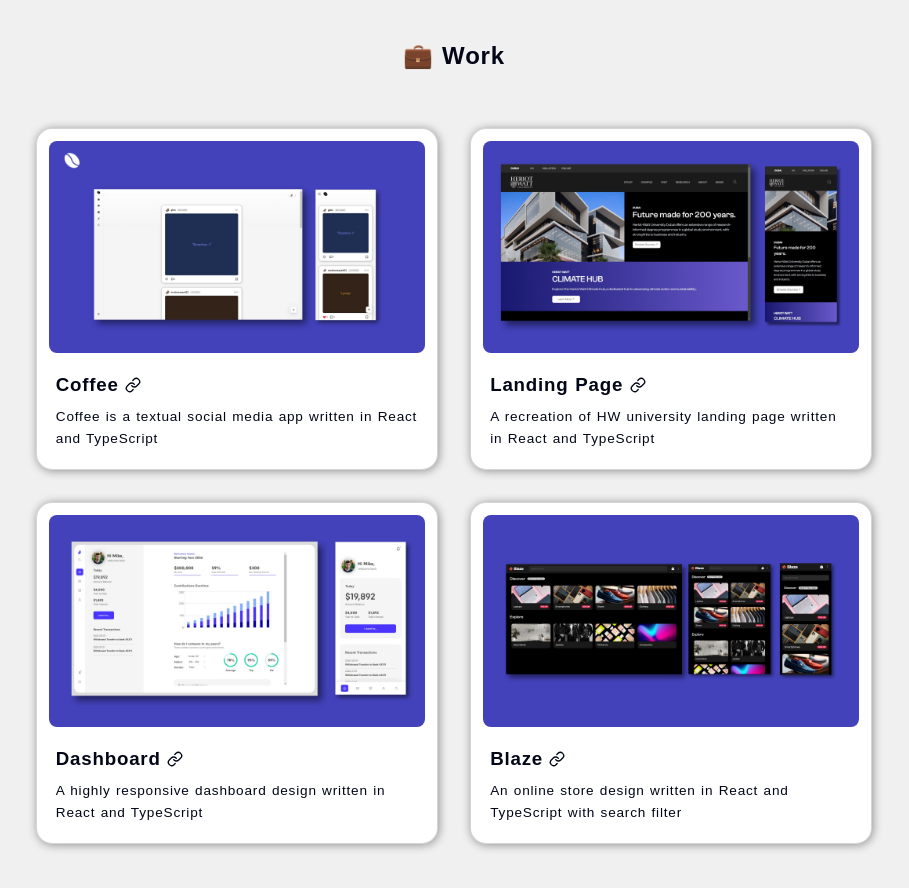
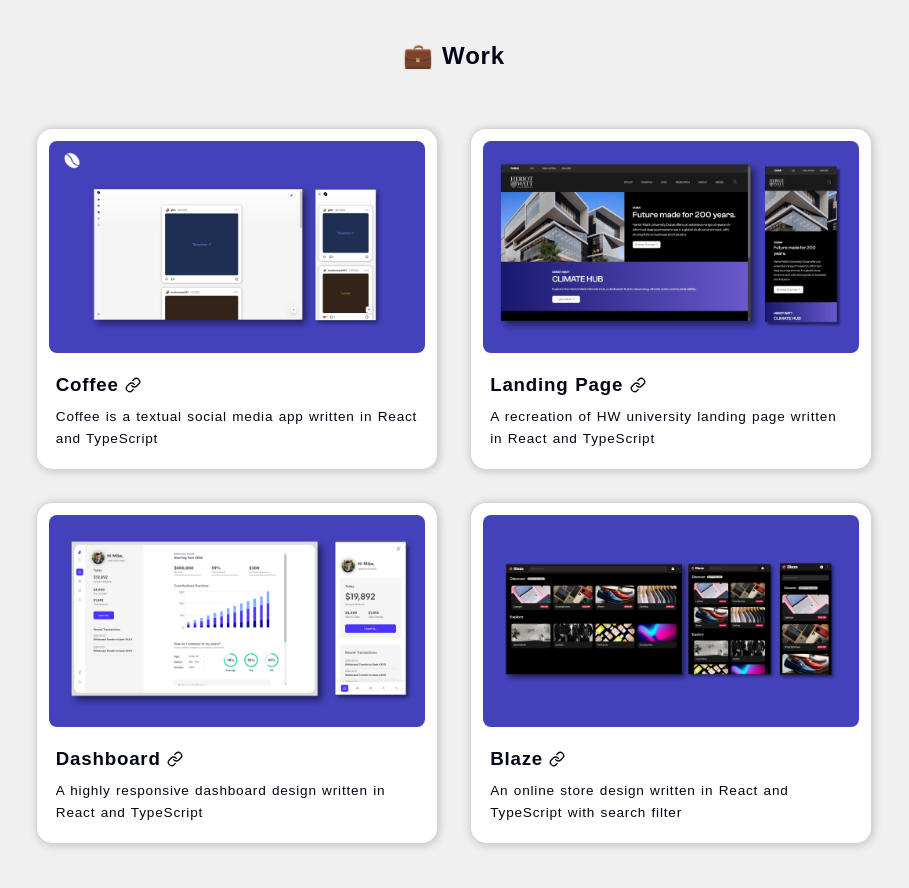
Before and after one commit to Gblnn/portfolio, a React (Vite) app: page / in a window 1280 px wide. Shown: the part 880-1768 px from the top of the page, without its empty margins (186-1095 px from the left). Built offline with nearby package versions, Linux system fonts and the light colour scheme; a web font is replaced by a local one.

Commit message:
Update utils.css

```diff
--- a/src/styles/utils.css
+++ b/src/styles/utils.css
@@ -101,7 +101,7 @@
   width: 85%;
   background: var(--card-color);
   border-radius: 1rem;
-  box-shadow: 1px 1px 10px rgba(0 0 0/ 40%);
+  box-shadow: 1px 1px 10px rgba(0 0 0/ 20%);
 }
 
 .mobile-nav {
```
